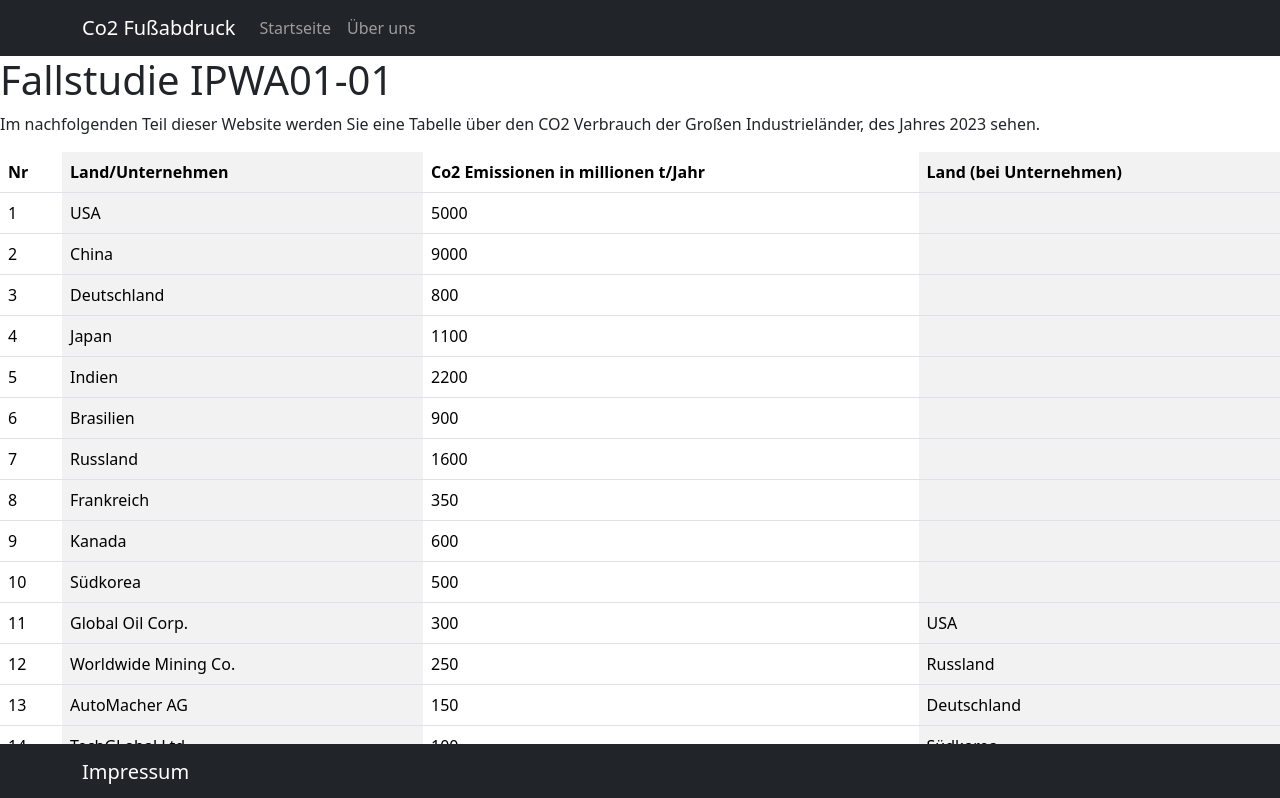
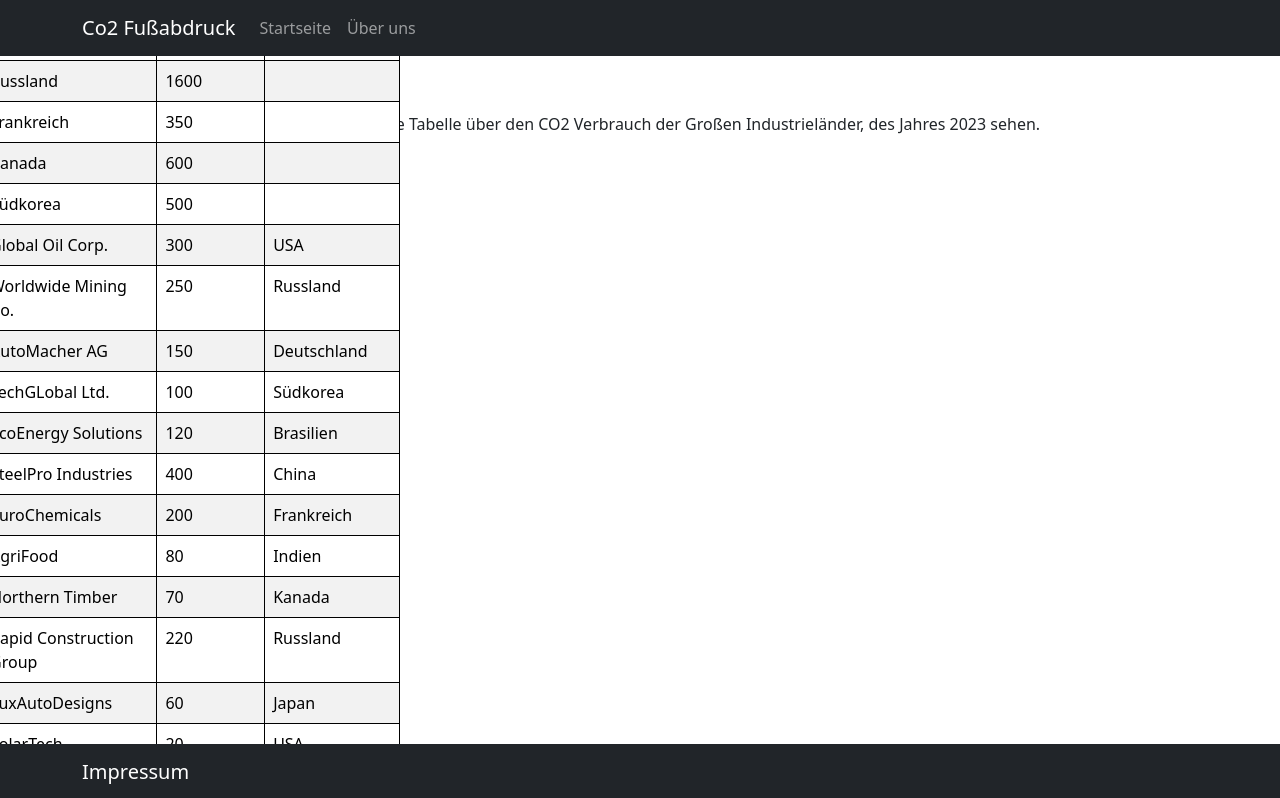
Before and after one commit to schoeserflo/Fallstudie-IPWA01-01, a React (Create React App) app: page / in a window 1280 px wide. Shown: the top 798 px of the page. Built offline with nearby package versions, Linux system fonts and the light colour scheme.

Commit message:
modified:   package-lock.json 	modified:   package.json 	modified:   public/index.html 	modified:   src/App.css 	new file:   src/components/Tabelle.css 	modified:   src/components/Tabelle.js 	modified:   src/index.js

```diff
--- a/public/index.html
+++ b/public/index.html
@@ -1,5 +1,5 @@
 <!DOCTYPE html>
-<html lang="en">
+<html lang="de">
   <head>
     <meta charset="utf-8" />
     <link rel="icon" href="%PUBLIC_URL%/favicon.ico" />
--- a/src/App.css
+++ b/src/App.css
@@ -36,3 +36,9 @@
     transform: rotate(360deg);
   }
 }
+.flex-container {
+  display: flex;
+  justify-content: flex-start; /* Richtet den Inhalt am Anfang des Containers aus */
+  align-items: center; /* Zentriert den Inhalt vertikal */
+  height: 100vh;
+}
--- /dev/null
+++ b/src/components/Tabelle.css
@@ -0,0 +1,17 @@
+.flex-container {
+    display:flex;
+    justify-content:right; /* Zentriert den Inhalt horizontal */
+    align-items: flex-end; /* Zentriert den Inhalt vertikal */
+    height: 100vh;
+    width: 50vh;
+  }
+
+  table {
+    border-collapse: collapse;
+  }
+
+  th, td {
+    border: 1px solid black;
+    padding: 8px;
+    text-align: left;
+  }
--- a/src/components/Tabelle.js
+++ b/src/components/Tabelle.js
@@ -1,8 +1,9 @@
 import Table from 'react-bootstrap/Table';
 
-function Co2Tabelle() {
-  return (
-    <Table striped="columns">
+const FlexTable = () => {
+    return(
+    <div class="flex-container">
+      <Table striped>
         <thead>
           <tr>
             <th>Nr</th>
@@ -164,7 +165,7 @@ function Co2Tabelle() {
         </tr>
         </tbody>
       </Table>
+    </div>
   );
-}
-
-export default Co2Tabelle;
+};
+export default FlexTable
--- a/src/index.js
+++ b/src/index.js
@@ -4,6 +4,7 @@ import './index.css';
 import App from './App';
 import reportWebVitals from './reportWebVitals';
 import 'bootstrap/dist/css/bootstrap.min.css';
+import './components/Tabelle.css';
 
 const root = ReactDOM.createRoot(document.getElementById('root'));
 root.render(
```
Also changed, not shown: package.json (+7 -0 lines), 1 other file (tests, documents, lock files or other folders). Lines whose indentation alone changed are shown as unchanged.
